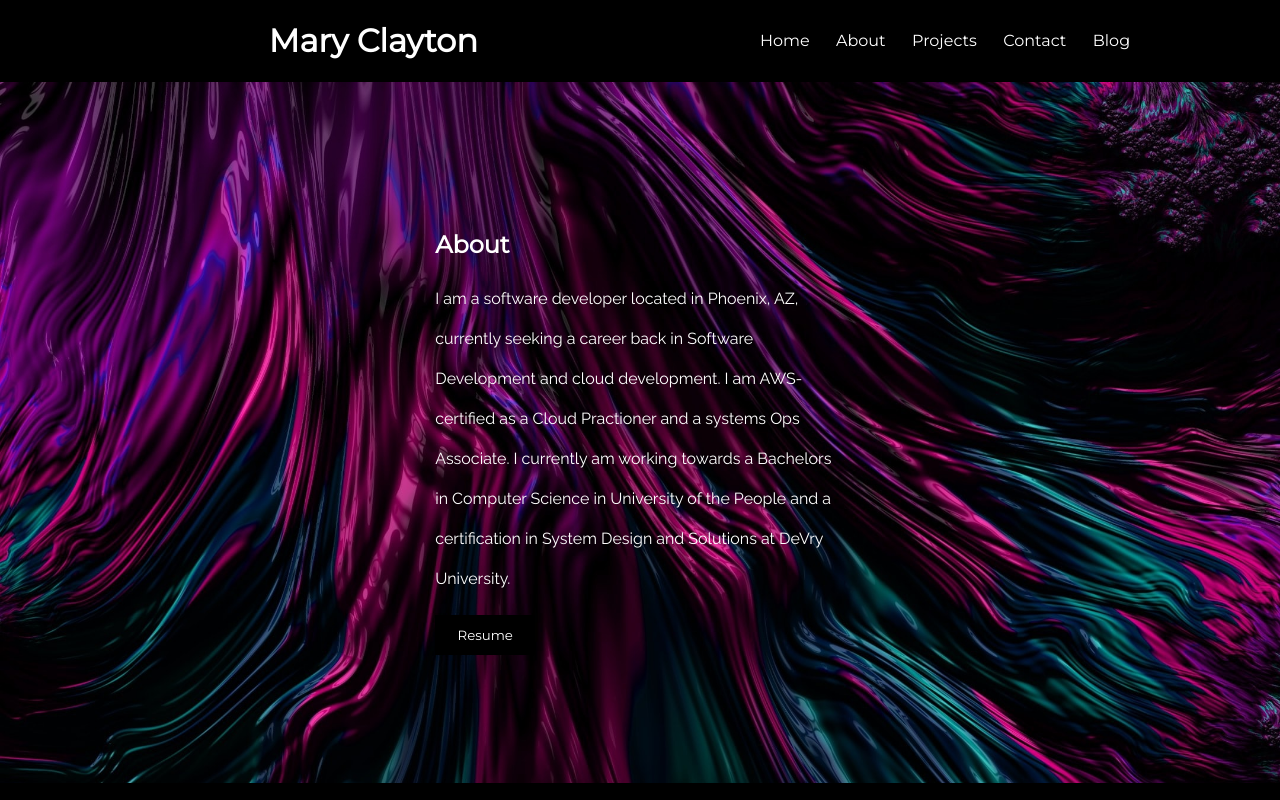
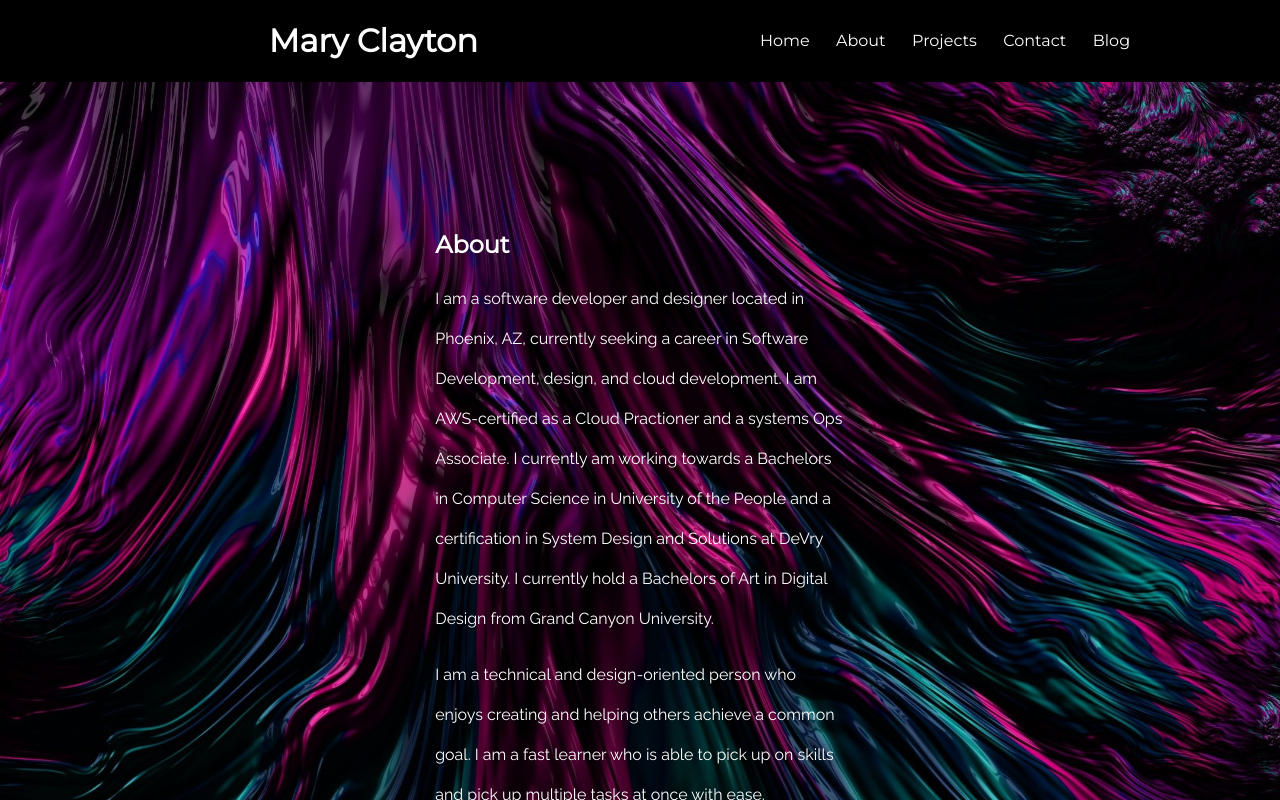
Before and after one commit to mary-clayton/portfolio-mary, a Next.js app: page /about in a window 1280 px wide. Shown: the top 800 px of the page. Built offline with nearby package versions, Linux system fonts and the light colour scheme.

Commit message:
added more details to projects

```diff
--- a/pages/about.js
+++ b/pages/about.js
@@ -5,12 +5,16 @@ const About = () => {
     return (
         <div>
              <Navbar/>
-        <div className={styles.about}>
+        <div className={styles.maindiv}>
             <section className={styles.head}>
             <h1>About</h1>
-            <p className={styles.para1}>I am a software developer located in Phoenix, AZ, currently seeking a career back in Software Development and cloud development.
+            <p className={styles.para1}>I am a software developer and designer located in Phoenix, AZ, currently seeking a career in Software Development, design, and cloud development.
                 I am AWS-certified as a Cloud Practioner and a systems Ops Associate. I currently am working towards a Bachelors in Computer Science
-                in University of the People and a certification in System Design and Solutions at DeVry University.
+                in University of the People and a certification in System Design and Solutions at DeVry University. I currently hold a Bachelors of Art
+                in Digital Design from Grand Canyon University.
+            </p>
+            <p className={styles.para1}> I am a technical and design-oriented person who enjoys creating and helping others achieve a common
+            goal. I am a fast learner who is able to pick up on skills and pick up multiple tasks at once with ease.
             </p>
             <button> <a href="https://drive.google.com/file/d/10ZJJVH3okRTzUkAN1Qak1fmey8soAe0T/view?usp=sharing">Resume</a></button>
             </section>
--- a/styles/Home.module.css
+++ b/styles/Home.module.css
@@ -46,9 +46,10 @@ align-items: center;
 
 /* ABOUT SECTION */
 
-.about {
+.maindiv {
   background-image:url(../public/bg.jpg);
   background-size: cover;
+  background-attachment: scroll;
   display:flex;
   justify-content: center;
   align-content: center;
@@ -62,3 +63,19 @@ align-items: center;
 .para1 {
   line-height: 250%;
 }
+
+/* PROJECTS SECTION */
+
+.card {
+  display: flex;
+  flex-flow: column;
+  align-items: center;
+  }
+
+.cardimage {
+  width: 100%;
+}
+
+.codebutton {
+margin: 10%;
+}
```
Also changed, not shown: pages/projects.js (+30 -0 lines), 1 other file (tests, documents, lock files or other folders).
